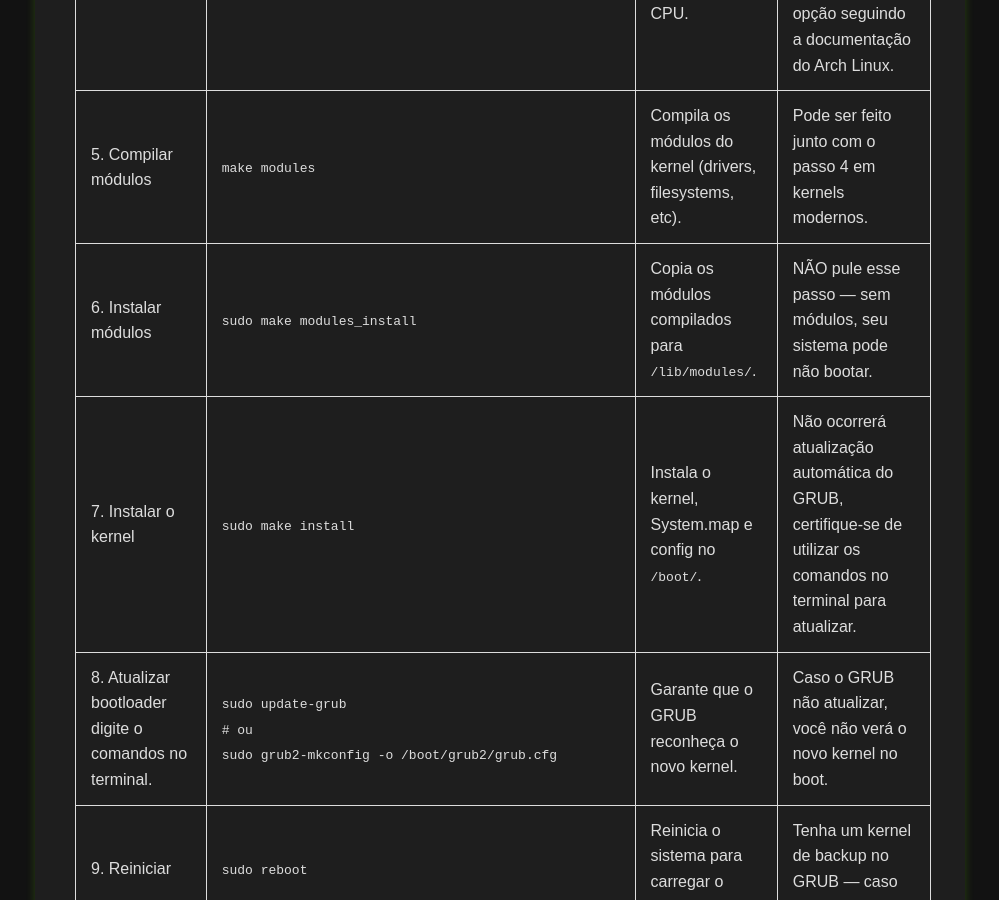
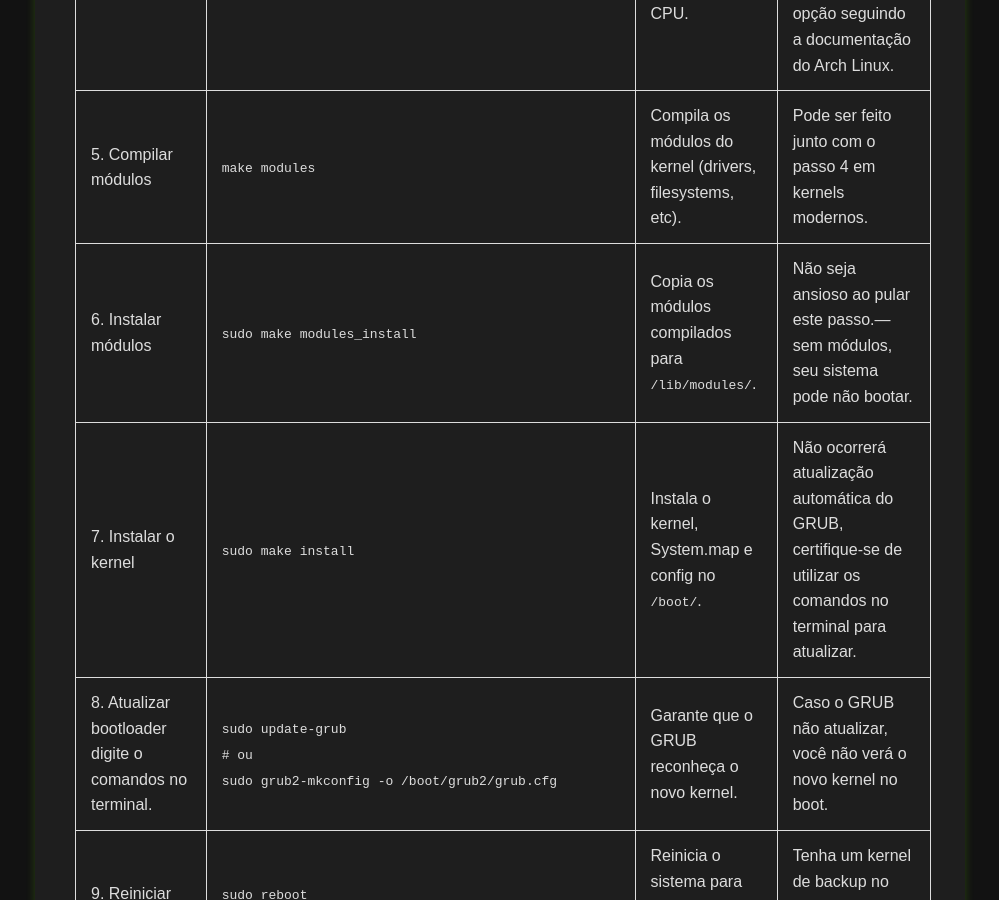
Before and after one commit to Piolinux/piolinux-site, a Jekyll site: the page built from _pages/tabela-evergreen-como-compilar-o-kernel-linux.md, in a window 1280 px wide and 900 px high, scrolled down 1155 px. Shown: the whole window, without its empty margins (140-1139 px from the left). Built offline with Jekyll 4.4.1, drawn with Linux system fonts in a browser that asks for light colours.

Commit message:
Update tabela-evergreen-como-compilar-o-kernel-linux.md

```diff
--- a/_pages/tabela-evergreen-como-compilar-o-kernel-linux.md
+++ b/_pages/tabela-evergreen-como-compilar-o-kernel-linux.md
@@ -81,7 +81,7 @@ tags: [kernel, linux, compilar, compilacao, make, config, sysadmin, desenvolvedo
         Etapas">6. Instalar módulos</td>
       <td data-label="Comandos"><code>sudo make modules_install</code></td>
       <td data-label="Propósito">Copia os módulos compilados para <code>/lib/modules/</code>.</td>
-      <td data-label="Dicas Evergreen">NÃO pule esse passo — sem módulos, seu sistema pode não bootar.</td>
+      <td data-label="Dicas Evergreen">Não seja ansioso ao pular este passo.— sem módulos, seu sistema pode não bootar.</td>
     </tr>
     <tr>
       <td data-label="
```
